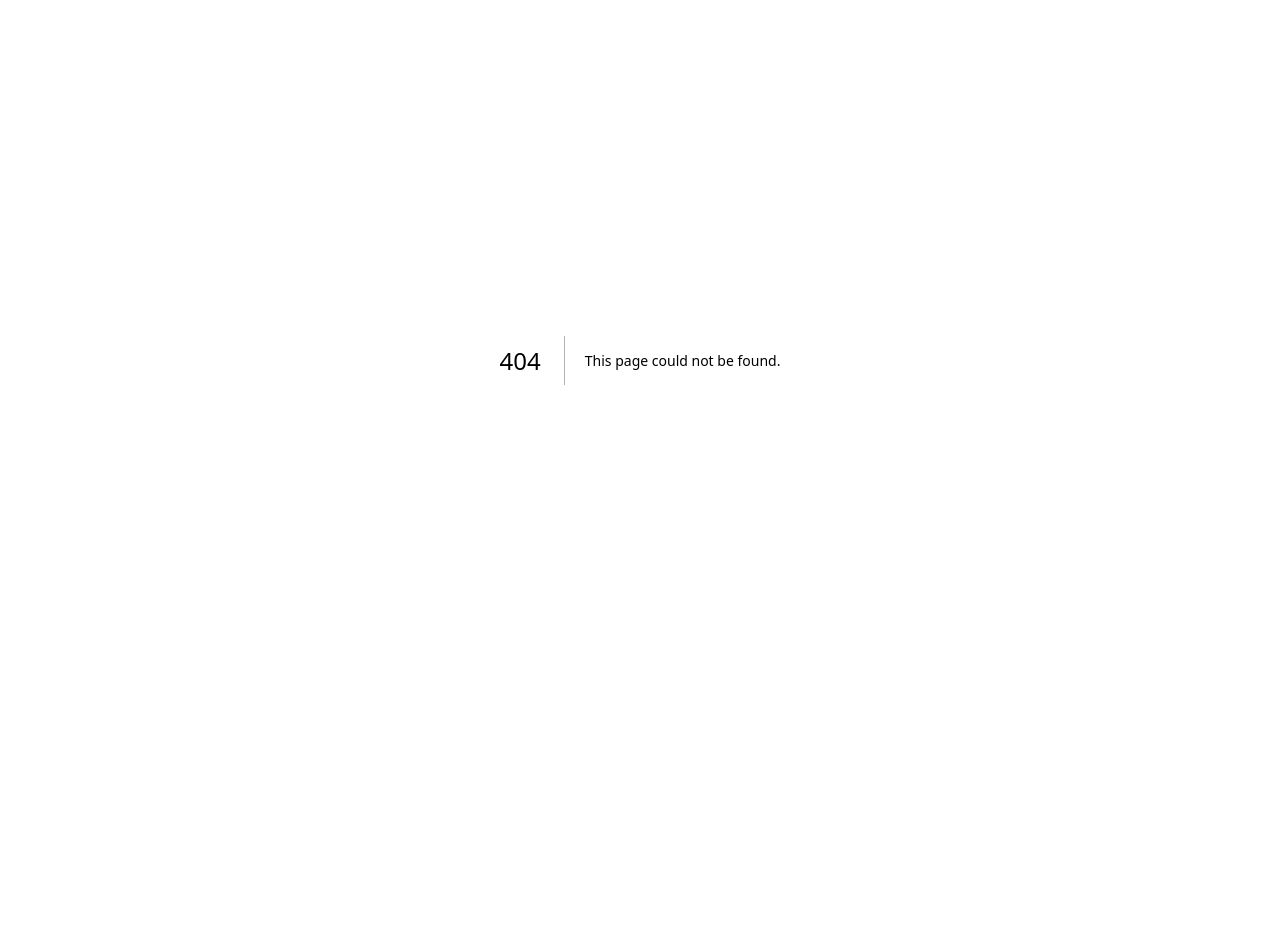
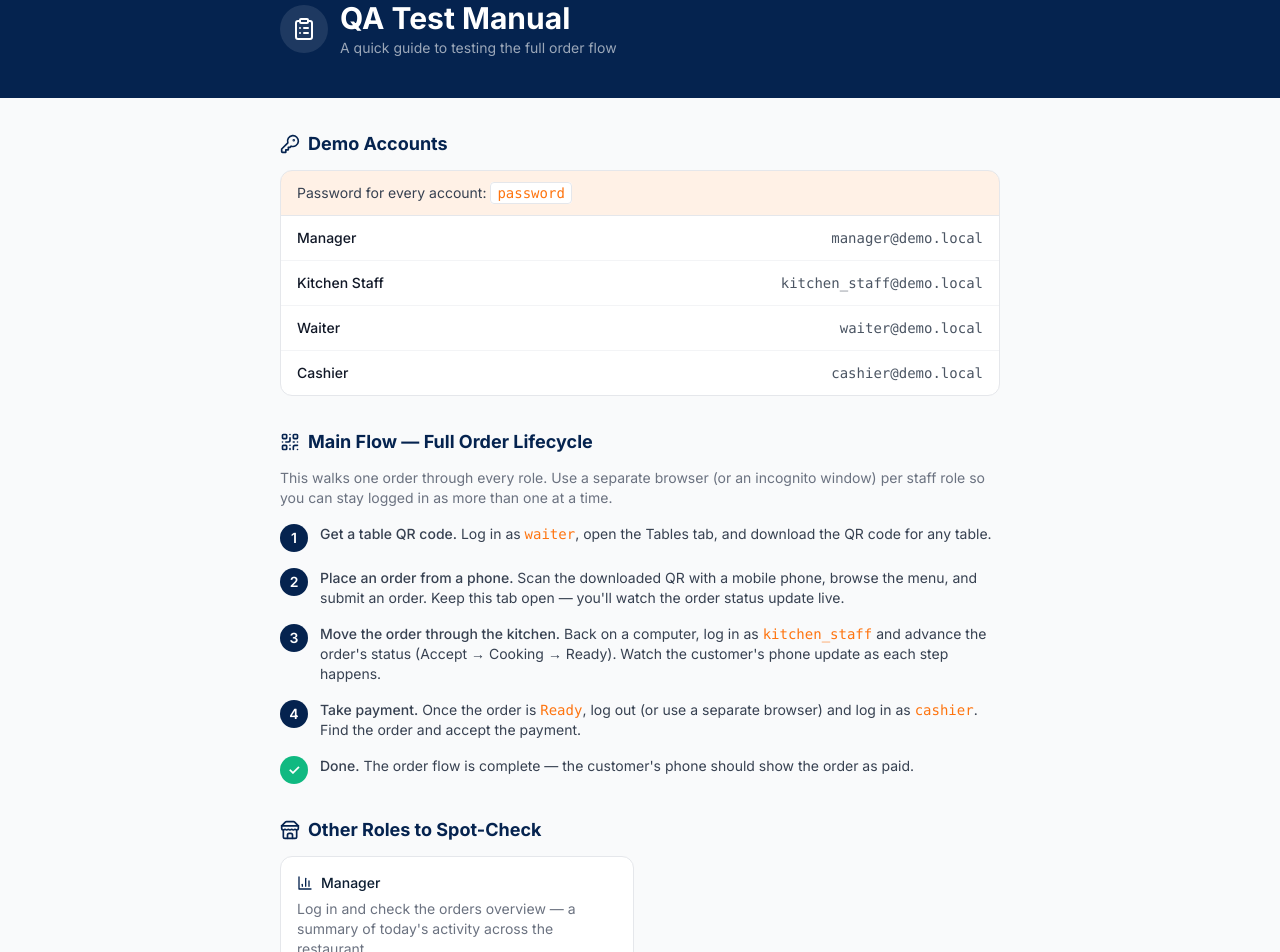
Before and after one commit to vibe-code-tours/team-06-app, a Next.js app in the folder apps/web/: page /qa-manual in a window 1280 px wide. Before the commit this address had no page. Shown: the part 40-992 px from the top of the page. Before the commit the page ends 800 px from the top, so only its background shows below. Built offline with nearby package versions, Linux system fonts and the light colour scheme.

Commit message:
docs: added QA documentation

```diff
--- a/apps/web/app/(auth)/login/page.tsx
+++ b/apps/web/app/(auth)/login/page.tsx
@@ -5,6 +5,7 @@ import { Input } from "@/components/ui/input";
 import { createClient } from "@/lib/supabase/client";
 import { ArrowRight } from "lucide-react";
 import Image from "next/image";
+import Link from "next/link";
 import { useRouter } from "next/navigation";
 import { useState } from "react";
 
@@ -126,6 +127,11 @@ export default function LoginPage() {
         <p className="text-center text-gray-400 text-xs mt-6">
           QR-based ordering system for restaurants
         </p>
+        <p className="text-center text-xs mt-2">
+          <Link href="/qa-manual" className="text-brand-orange hover:underline">
+            Demo Guide &amp; accounts
+          </Link>
+        </p>
       </div>
     </div>
   );
--- /dev/null
+++ b/apps/web/app/qa-manual/page.tsx
@@ -0,0 +1,209 @@
+import {
+  ArrowRight,
+  BarChart3,
+  ClipboardList,
+  KeyRound,
+  QrCode,
+  Store,
+} from "lucide-react";
+import Link from "next/link";
+
+export const metadata = {
+  title: "QA Test Manual — Restaurant QR Order System",
+};
+
+const demoAccounts = [
+  { role: "manager", label: "Manager" },
+  { role: "kitchen_staff", label: "Kitchen Staff" },
+  { role: "waiter", label: "Waiter" },
+  { role: "cashier", label: "Cashier" },
+];
+
+export default function QaManualPage() {
+  return (
+    <div className="min-h-screen bg-gray-50 pb-16">
+      {/* Header */}
+      <div className="bg-brand-blue">
+        <div className="max-w-3xl mx-auto px-4 sm:px-6 py-8 sm:py-10">
+          <div className="flex items-center gap-3">
+            <div className="flex items-center justify-center h-12 w-12 rounded-full bg-white/10 text-white shrink-0">
+              <ClipboardList className="h-6 w-6" />
+            </div>
+            <div>
+              <h1 className="text-2xl sm:text-3xl font-bold text-white">
+                QA Test Manual
+              </h1>
+              <p className="text-sm text-white/60 mt-0.5">
+                A quick guide to testing the full order flow
+              </p>
+            </div>
+          </div>
+        </div>
+      </div>
+
+      <div className="max-w-3xl mx-auto px-4 sm:px-6 pt-8 space-y-8">
+        {/* Demo accounts */}
+        <section>
+          <h2 className="flex items-center gap-2 text-lg font-bold text-brand-blue mb-3">
+            <KeyRound className="h-5 w-5" />
+            Demo Accounts
+          </h2>
+          <div className="bg-white border border-gray-200 rounded-xl overflow-hidden">
+            <div className="px-4 py-3 bg-brand-orange/10 border-b border-gray-200">
+              <p className="text-sm text-gray-700">
+                Password for every account:{" "}
+                <code className="px-1.5 py-0.5 rounded bg-white border border-gray-200 font-mono text-brand-orange">
+                  password
+                </code>
+              </p>
+            </div>
+            <div className="divide-y divide-gray-100">
+              {demoAccounts.map((account) => (
+                <div
+                  key={account.role}
+                  className="flex items-center justify-between gap-3 px-4 py-3 flex-wrap"
+                >
+                  <span className="text-sm font-medium text-gray-900">
+                    {account.label}
+                  </span>
+                  <code className="text-sm font-mono text-gray-600">
+                    {account.role}@demo.local
+                  </code>
+                </div>
+              ))}
+            </div>
+          </div>
+        </section>
+
+        {/* Main flow: full order lifecycle */}
+        <section>
+          <h2 className="flex items-center gap-2 text-lg font-bold text-brand-blue mb-3">
+            <QrCode className="h-5 w-5" />
+            Main Flow — Full Order Lifecycle
+          </h2>
+          <p className="text-sm text-gray-500 mb-4">
+            This walks one order through every role. Use a separate browser (or
+            an incognito window) per staff role so you can stay logged in as
+            more than one at a time.
+          </p>
+
+          <ol className="space-y-4">
+            <li className="flex gap-3">
+              <span className="flex items-center justify-center h-7 w-7 rounded-full bg-brand-blue text-white text-sm font-semibold shrink-0">
+                1
+              </span>
+              <div className="text-sm text-gray-700">
+                <span className="font-medium">Get a table QR code.</span> Log in
+                as <code className="text-brand-orange">waiter</code>, open the
+                Tables tab, and download the QR code for any table.
+              </div>
+            </li>
+
+            <li className="flex gap-3">
+              <span className="flex items-center justify-center h-7 w-7 rounded-full bg-brand-blue text-white text-sm font-semibold shrink-0">
+                2
+              </span>
+              <div className="text-sm text-gray-700">
+                <span className="font-medium">
+                  Place an order from a phone.
+                </span>{" "}
+                Scan the downloaded QR with a mobile phone, browse the menu, and
+                submit an order. Keep this tab open — you&apos;ll watch the
+                order status update live.
+              </div>
+            </li>
+
+            <li className="flex gap-3">
+              <span className="flex items-center justify-center h-7 w-7 rounded-full bg-brand-blue text-white text-sm font-semibold shrink-0">
+                3
+              </span>
+              <div className="text-sm text-gray-700">
+                <span className="font-medium">
+                  Move the order through the kitchen.
+                </span>{" "}
+                Back on a computer, log in as{" "}
+                <code className="text-brand-orange">kitchen_staff</code> and
+                advance the order&apos;s status (Accept → Cooking → Ready).
+                Watch the customer&apos;s phone update as each step happens.
+              </div>
+            </li>
+
+            <li className="flex gap-3">
+              <span className="flex items-center justify-center h-7 w-7 rounded-full bg-brand-blue text-white text-sm font-semibold shrink-0">
+                4
+              </span>
+              <div className="text-sm text-gray-700">
+                <span className="font-medium">Take payment.</span> Once the
+                order is <code className="text-brand-orange">Ready</code>, log
+                out (or use a separate browser) and log in as{" "}
+                <code className="text-brand-orange">cashier</code>. Find the
+                order and accept the payment.
+              </div>
+            </li>
+
+            <li className="flex gap-3">
+              <span className="flex items-center justify-center h-7 w-7 rounded-full bg-emerald-500 text-white text-sm font-semibold shrink-0">
+                ✓
+              </span>
+              <div className="text-sm text-gray-700">
+                <span className="font-medium">Done.</span> The order flow is
+                complete — the customer&apos;s phone should show the order as
+                paid.
+              </div>
+            </li>
+          </ol>
+        </section>
+
+        {/* Other roles */}
+        <section>
+          <h2 className="flex items-center gap-2 text-lg font-bold text-brand-blue mb-3">
+            <Store className="h-5 w-5" />
+            Other Roles to Spot-Check
+          </h2>
+          <div className="grid gap-3 sm:grid-cols-2">
+            <div className="bg-white border border-gray-200 rounded-xl p-4">
+              <div className="flex items-center gap-2 mb-1.5">
+                <BarChart3 className="h-4 w-4 text-brand-blue" />
+                <span className="font-medium text-sm">Manager</span>
+              </div>
+              <p className="text-sm text-gray-500">
+                Log in and check the orders overview — a summary of today&apos;s
+                activity across the restaurant.
+              </p>
+            </div>
+            {/* <div className="bg-white border border-gray-200 rounded-xl p-4">
+              <div className="flex items-center gap-2 mb-1.5">
+                <ChefHat className="h-4 w-4 text-brand-orange" />
+                <span className="font-medium text-sm">Restaurant Owner</span>
+              </div>
+              <p className="text-sm text-gray-500">
+                Log in and try creating a table, creating a menu item, and
+                inviting a staff member.
+              </p>
+            </div> */}
+          </div>
+        </section>
+
+        <div className="pt-2">
+          <Link
+            href="/login"
+            className="inline-flex items-center gap-1.5 text-sm font-medium text-brand-orange hover:underline"
+          >
+            Go to sign in
+            <ArrowRight className="h-4 w-4" />
+          </Link>
+        </div>
+
+        <div className="pt-4">
+          <div className="p-3 bg-white border border-gray-200 rounded-lg">
+            <p className="text-xs text-gray-500 leading-relaxed">
+              Found a bug or something confusing? Please note down which step
+              you were on, which role you were logged in as, and what you
+              expected to happen — then send it back as feedback.
+            </p>
+          </div>
+        </div>
+      </div>
+    </div>
+  );
+}
--- a/apps/web/middleware.ts
+++ b/apps/web/middleware.ts
@@ -37,7 +37,7 @@ export async function middleware(request: NextRequest) {
   } = await supabase.auth.getUser();
 
   // Public routes that don't require authentication
-  const publicRoutes = ['/login', '/api/menu'];
+  const publicRoutes = ['/login', '/api/menu', '/qa-manual'];
   const isPublicRoute = publicRoutes.some((route) =>
     request.nextUrl.pathname.startsWith(route)
   );
```
